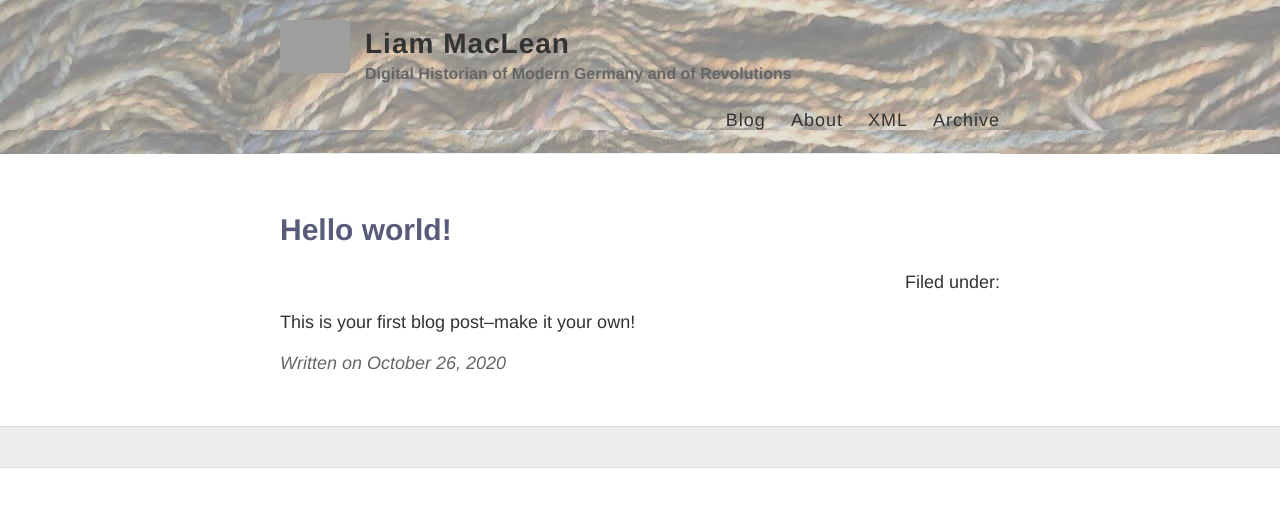
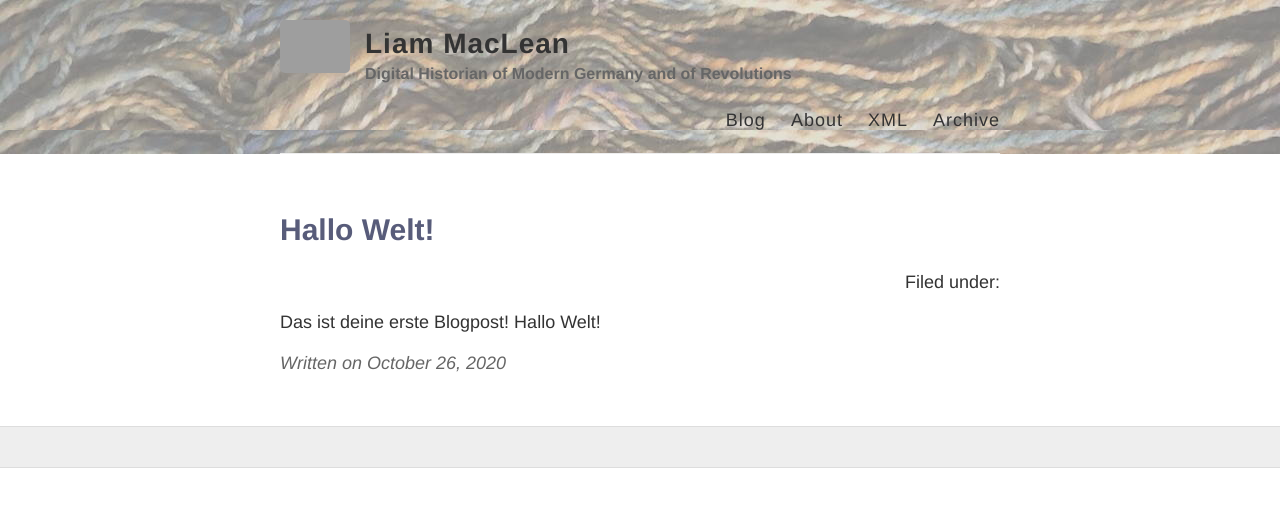
Before and after one commit to liammaclean/badsite, a Jekyll site: the page built from _posts/2020-10-26-Hello-World.md, in a window 1280 px wide. Shown: the top 507 px of the page. Built offline with Jekyll 4.4.1, drawn with Linux system fonts in a browser that asks for light colours; grey boxes are pictures that could not be loaded.

Commit message:
Update 2020-10-26-Hello-World.md

```diff
--- a/_posts/2020-10-26-Hello-World.md
+++ b/_posts/2020-10-26-Hello-World.md
@@ -1,6 +1,6 @@
 ---
 layout: post
-title: Hello world!
+title: Hallo Welt!
 ---
 
-This is your first blog post--make it your own!
+Das ist deine erste Blogpost! Hallo Welt!
```
